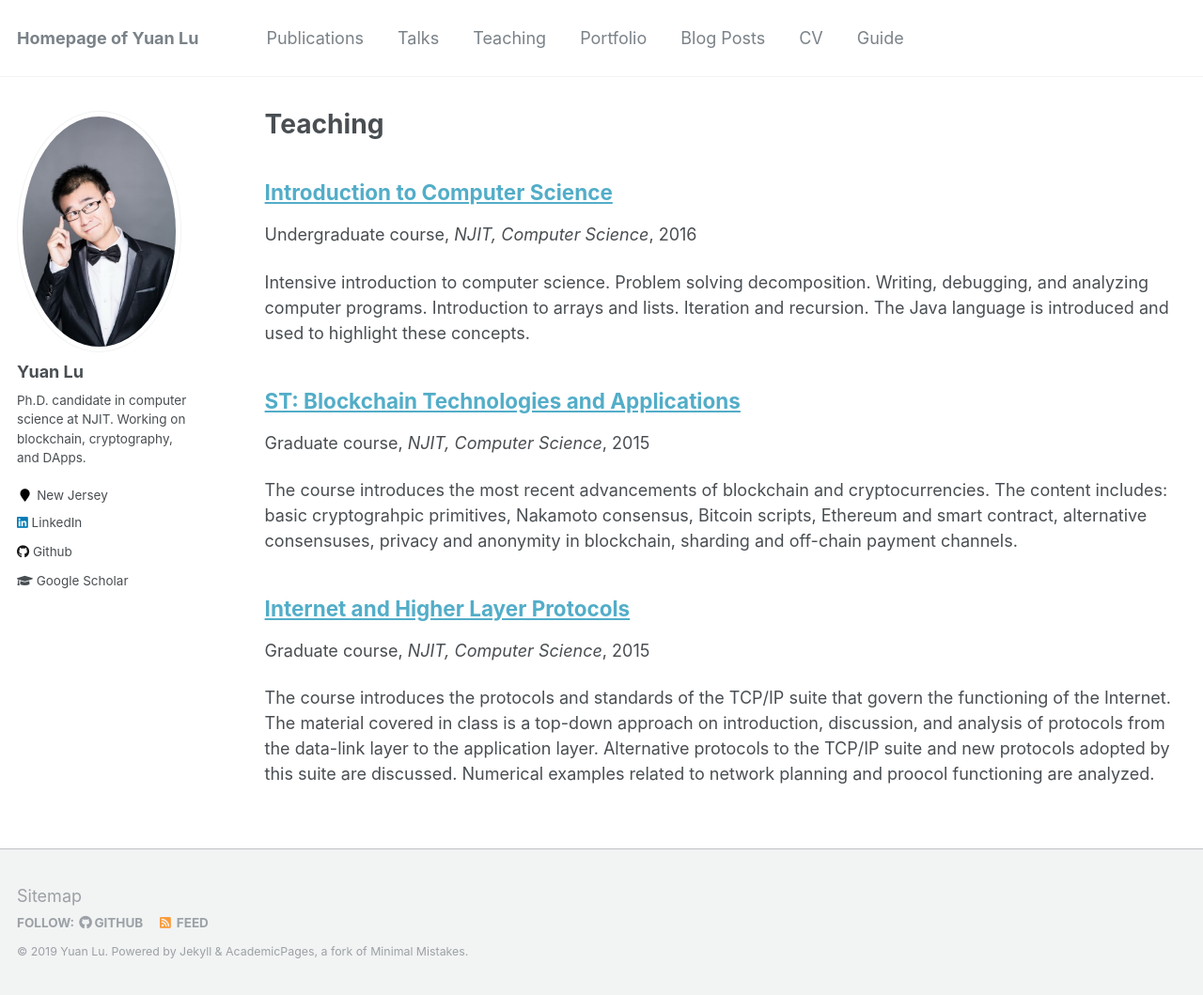
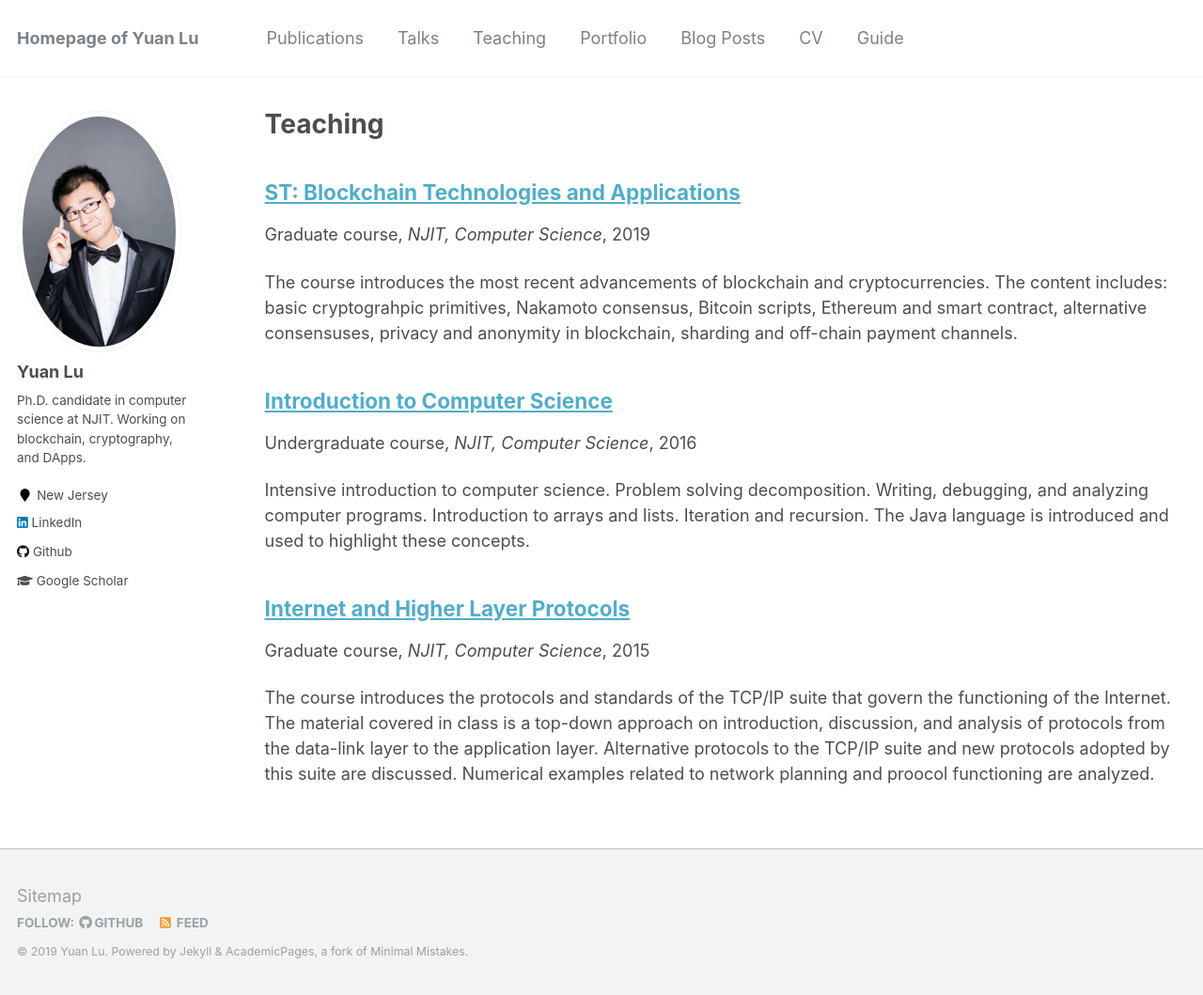
Before and after one commit to yylluu/yylluu.github.io, a Jekyll site: the page built from _pages/teaching.html, in a window 1280 px wide and 1059 px high. Shown: the whole window at 94% size. Built offline with Jekyll 4.4.1, drawn with Linux system fonts in a browser that asks for light colours.

Commit message:
Update 2019-spring-teaching-1.md

```diff
--- a/_teaching/2019-spring-teaching-1.md
+++ b/_teaching/2019-spring-teaching-1.md
@@ -4,7 +4,7 @@ collection: teaching
 type: "Graduate course"
 permalink: /teaching/2019-spring-teaching-1
 venue: "NJIT, Computer Science"
-date: 2015-09-01
+date: 2019-02-01
 location: "Newark, New Jersey"
 ---
 
```
